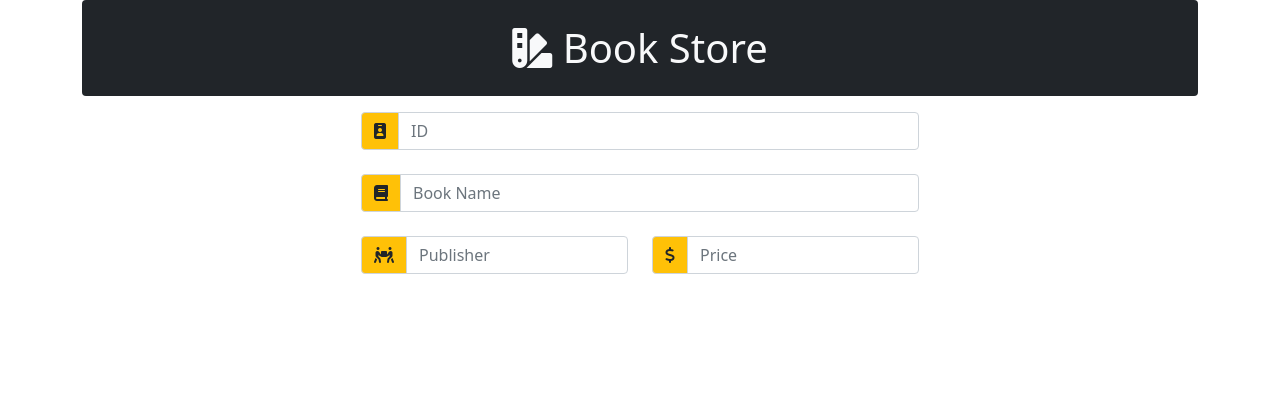
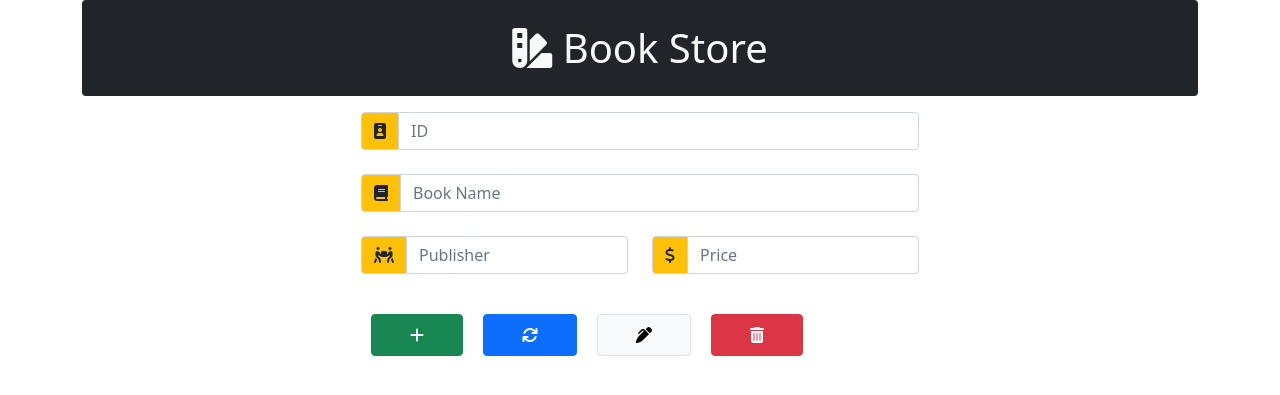
Before and after one commit to HAbdelhamid/Controlo, a PHP site: page / in a window 1280 px wide. Shown: the top 395 px of the page. Run offline with PHP 8.4, Linux system fonts and the light colour scheme; some libraries are stand-ins or nearby versions.

Commit message:
Add: made a button component and styled the buttons

```diff
--- a/index.php
+++ b/index.php
@@ -45,6 +45,12 @@
                             ?>
                         </div>
                     </div>
+                    <div class="d-flex">
+                        <?php buttonElement(btnid:"btn-create", styleclass:"btn btn-success", text:"<i class='fas fa-plus'></i>", name:"create", attr:"dat-toggle='tooltip' data-placment='bottom' title='create'"); ?>
+                        <?php buttonElement(btnid:"btn-read", styleclass:"btn btn-primary", text:"<i class='fas fa-sync'></i>", name:"read", attr:"dat-toggle='tooltip' data-placment='bottom' title='Read'"); ?>
+                        <?php buttonElement(btnid:"btn-update", styleclass:"btn btn-light border", text:"<i class='fas fa-pen-alt'></i>", name:"update", attr:"dat-toggle='tooltip' data-placment='bottom' title='Update'"); ?>
+                        <?php buttonElement(btnid:"btn-delete", styleclass:"btn btn-danger", text:"<i class='fas fa-trash-alt'></i>", name:"delete", attr:"dat-toggle='tooltip' data-placment='bottom' title='Delete'"); ?>
+                    </div>
                 </form>
             </div>
         </div>
--- a/php/component.php
+++ b/php/component.php
@@ -11,3 +11,10 @@ function inputElement($icon, $placeholder, $name, $value){
     ";
     echo $ele;
 }
+
+function buttonElement($btnid, $styleclass, $text, $name, $attr){
+    $btn = "
+        <button name='$name' '$attr' class='$styleclass' id='$btnid'>$text</button>
+    ";
+    echo $btn;
+}
--- a/style.css
+++ b/style.css
@@ -0,0 +1,4 @@
+.d-flex button{
+    margin: 1.5em 0.6em !important;
+    padding: 0.5em 2.4em !important;
+}
```
